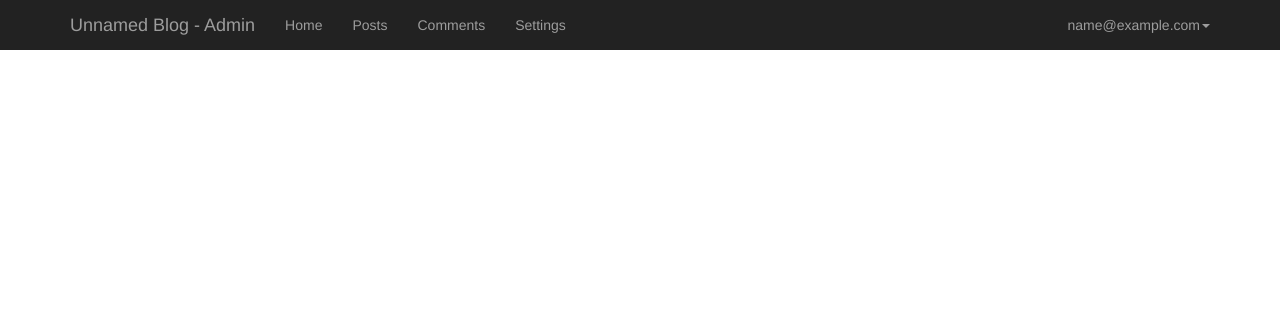
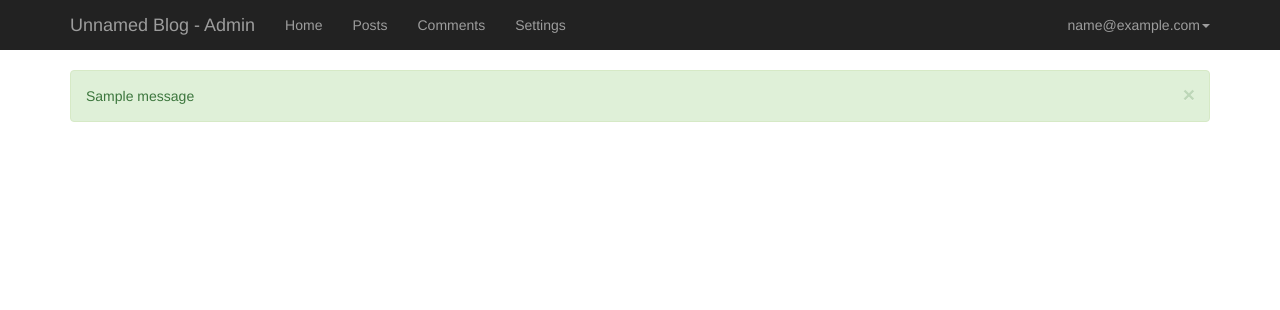
Before and after one commit to Encrylize/flask-blogger, a Flask app: page /admin/ in a window 1280 px wide. Shown: the top 310 px of the page. Run offline with Flask 2, Linux system fonts and the light colour scheme; a user stored in the database is signed in; tables that the repository leaves empty hold one stand-in row (values such as "Sample post"); one stand-in notice (Sample message) is shown; some libraries are stand-ins or nearby versions.

Commit message:
Add message flashing

```diff
--- a/app/admin/views.py
+++ b/app/admin/views.py
@@ -1,4 +1,4 @@
-from flask import Blueprint, render_template, redirect, url_for, current_app
+from flask import Blueprint, render_template, redirect, url_for, current_app, flash
 from flask_security import current_user
 
 from app import db
@@ -27,6 +27,8 @@ def new_post():
     form = PostForm()
     if form.validate_on_submit():
         form.save()
+        flash('Added post.', 'success')
+
         return form.redirect(url_for('admin.index'))
 
     return render_template('admin/post_form.html', form=form)
@@ -41,6 +43,8 @@ def edit_post(id, slug=None):
     form = PostForm(obj=post)
     if form.validate_on_submit():
         form.save()
+        flash('Edited post.', 'success')
+
         return form.redirect(url_for('admin.index'))
 
     return render_template('admin/post_form.html', form=form)
@@ -51,6 +55,8 @@ def delete_post(id):
     post = Post.query.get_or_404(id)
     db.session.delete(post)
     db.session.commit()
+    flash('Deleted post.', 'success')
+
     return redirect(get_redirect_target())
 
 
--- a/app/templates/admin/layout.html
+++ b/app/templates/admin/layout.html
@@ -1,4 +1,5 @@
 {% extends "base.html" %}
+{% from "macros.html" import show_flashed_messages with context %}
 
 {% block layout %}
   <nav class="navbar navbar-inverse navbar-static-top">
@@ -36,6 +37,7 @@
   </nav>
 
   <div class="container">
+    {{ show_flashed_messages() }}
     {% block content %}{% endblock %}
   </div>
 {% endblock %}
--- a/app/templates/macros.html
+++ b/app/templates/macros.html
@@ -12,3 +12,20 @@
     </div>
   </div>
 {% endmacro %}
+
+{% macro show_flashed_messages() %}
+  {% with messages = get_flashed_messages(with_categories=true) %}
+    {% if messages %}
+      {% for category, message in messages %}
+        {{ show_message(message, category) }}
+      {% endfor %}
+    {% endif %}
+  {% endwith %}
+{% endmacro %}
+
+{% macro show_message(message, category="info") %}
+  <div class="alert alert-{{ category }} alert-dismissible" role="alert">
+    <button type="button" class="close" data-dismiss="alert" aria-label="Close"><span aria-hidden="true">&times;</span></button>
+    {{ message }}
+  </div>
+{% endmacro %}
```
